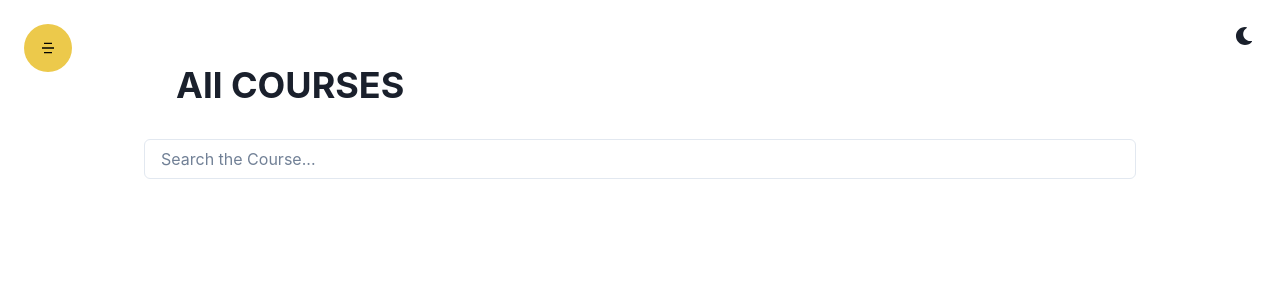
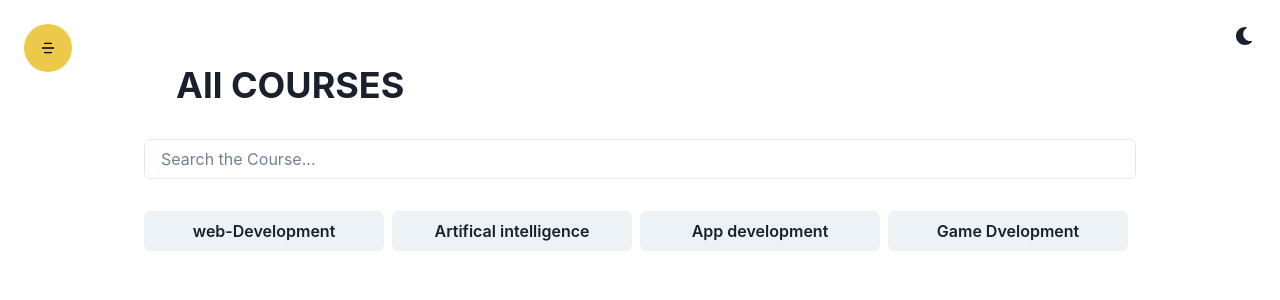
Before and after one commit to Vishalk29/fullStackProject, a React (Create React App) app: page /courses in a window 1280 px wide. Shown: the top 300 px of the page. Built offline with nearby package versions, Linux system fonts and the light colour scheme.

Commit message:
created the type of leatures

```diff
--- a/src/component/Courses/Courses.jsx
+++ b/src/component/Courses/Courses.jsx
@@ -1,10 +1,35 @@
-import { Container, Heading, Input } from '@chakra-ui/react';
+import {
+  Button,
+  Container,
+  Heading,
+  HStack,
+  Input,
+  Text,
+} from '@chakra-ui/react';
 import React, { useState } from 'react';
 
 export const Courses = () => {
   const [keyword, setKeyword] = useState('');
+  const [category, setCategory] = useState('');
+
+  const categories = [
+    'web-Development',
+    'Artifical intelligence',
+    'App development',
+    'Game Dvelopment',
+    'Automation Testing',
+  ];
   return (
-    <Container minH={'95vh'} maxW="container.lg" paddingY={'8'}>
+    <Container
+      minH={'95vh'}
+      maxW="container.lg"
+      paddingY={'8'}
+      //   css={{
+      //     '&::-webkit-scrollbar': {
+      //       display: 'none',
+      //     },
+      //   }}
+    >
       <Heading children="All COURSES" margin={'8'} />
       <Input
         value={keyword}
@@ -13,6 +38,13 @@ export const Courses = () => {
         placeholder={'Search the Course...'}
         focusBorderColor="yellow.500"
       />
+      <HStack overflowX={'auto'} paddingY="8">
+        {categories.map(item => (
+          <Button onClick={() => setCategory(item)} minW={'60'}>
+            <Text children={item} />
+          </Button>
+        ))}
+      </HStack>
     </Container>
   );
 };
```
